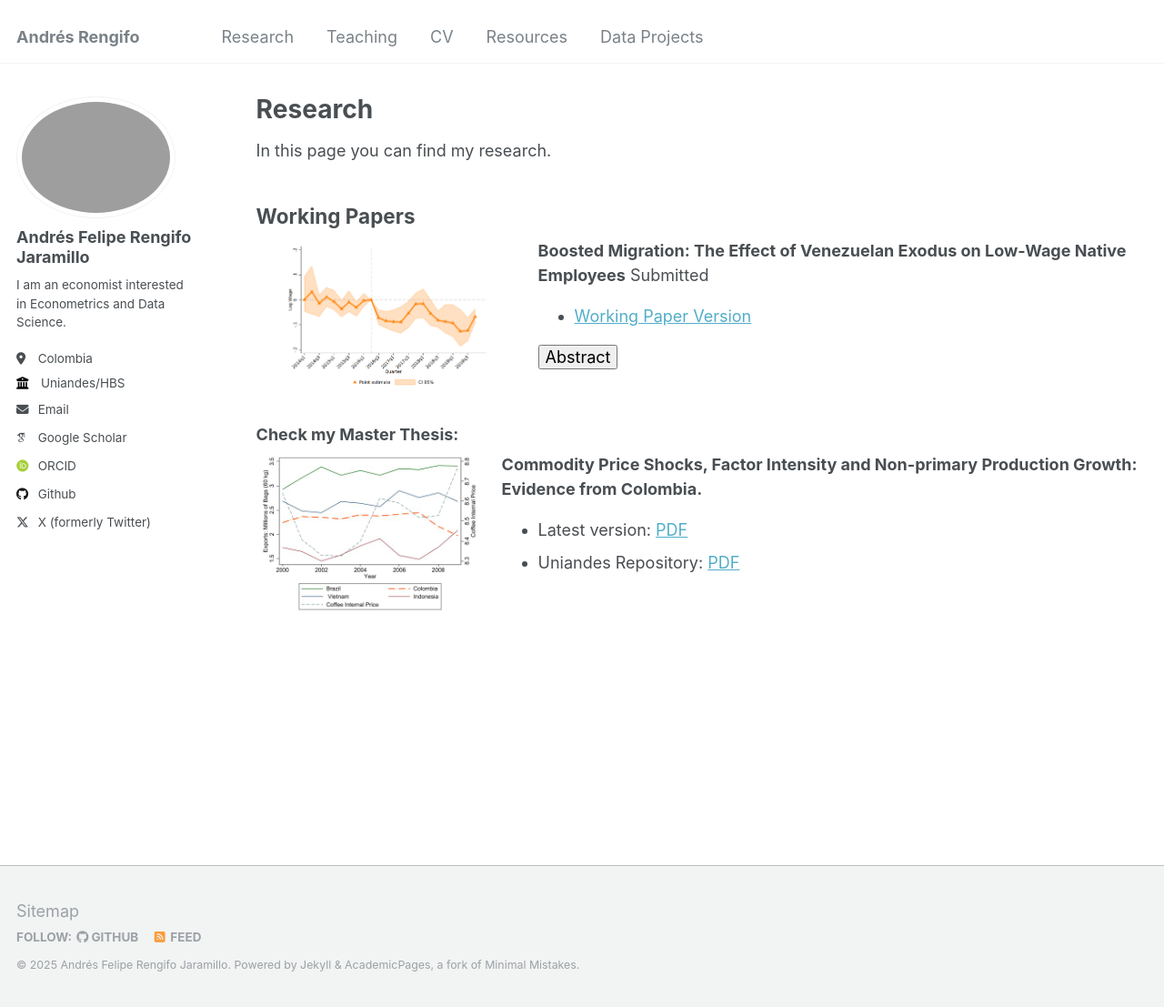
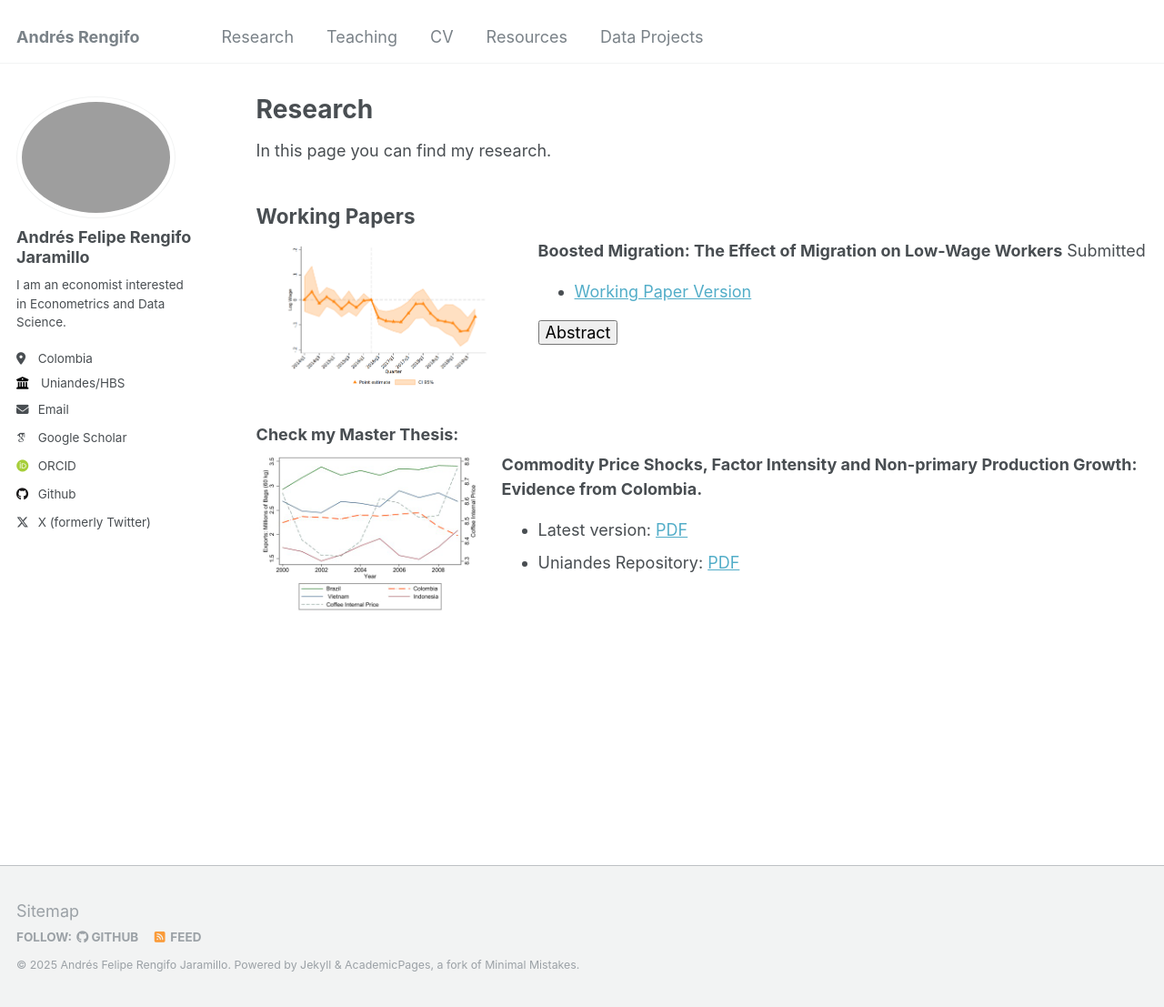
Before and after one commit to RengifoAndres/RengifoAndres.github.io, a Jekyll site: the page built from _pages/Research.md, in a window 1280 px wide and 1107 px high. Shown: the whole window at 91% size. Built offline with Jekyll 4.4.1, drawn with Linux system fonts in a browser that asks for light colours; some web fonts are replaced.

Commit message:
Update research title for clarity

```diff
--- a/_pages/Research.md
+++ b/_pages/Research.md
@@ -28,7 +28,7 @@ In this page you can find my research.
 <div style="display: flex; align-items: flex-start; margin-bottom: 20px;">
      <img src="/images/research_images/event_log_wages_MigML.png" alt="Event" style="width: 290px; height: auto; margin-right: 20px;">
   <div>
-    <strong>Boosted Migration: The Effect of Venezuelan Exodus on Low-Wage Native Employees</strong> Submitted <br>
+    <strong>Boosted Migration: The Effect of Migration on Low-Wage Workers</strong> Submitted <br>
     <ul>
       <li>  <a href="/files/MigML.pdf"> Working Paper Version</a> </li>
     </ul>
```
